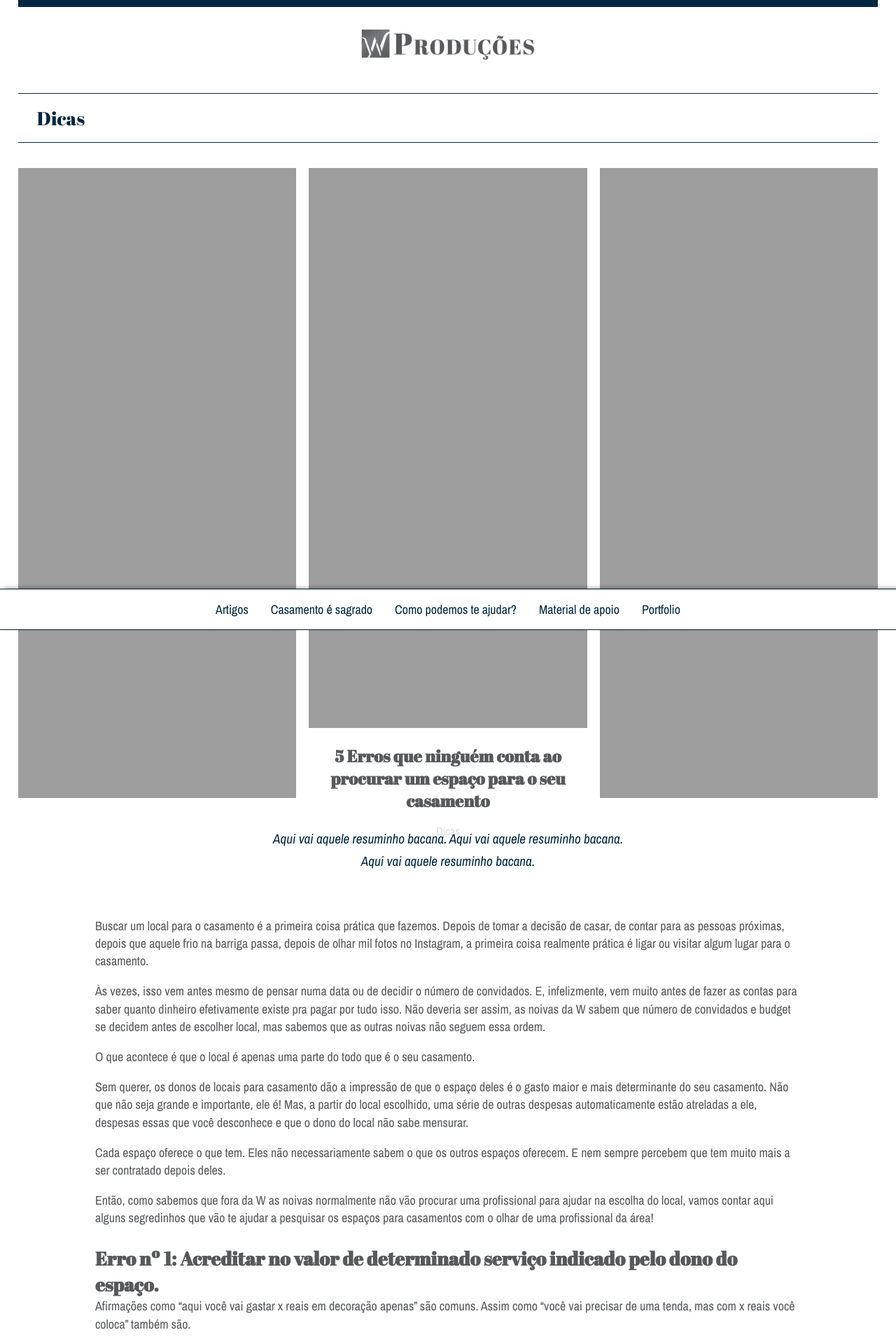
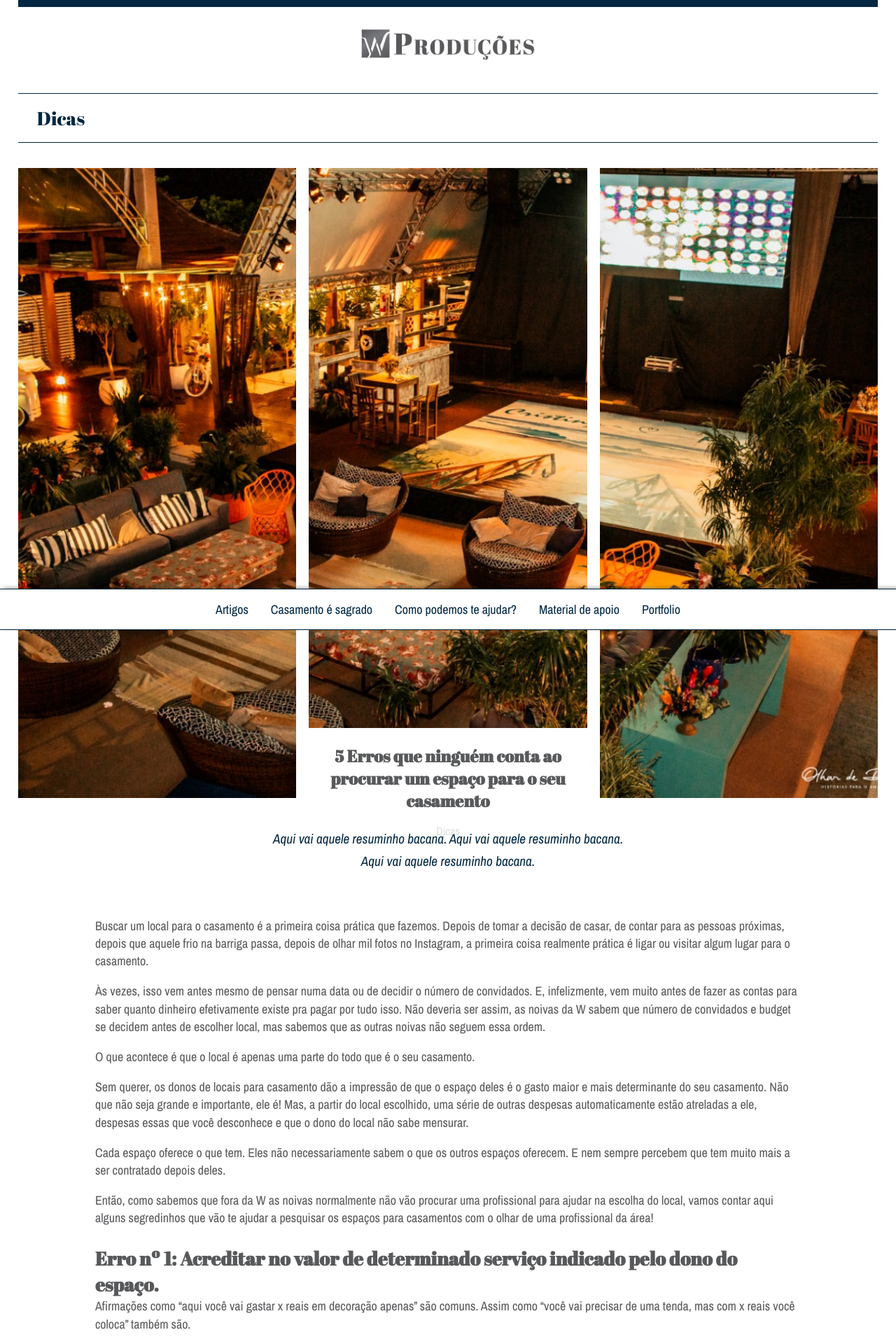
Before and after one commit to w-produtora/w-produtora.github.io, a Jekyll site: the page built from _posts/2019-05-02-5-erros.md, in a window 1280 px wide. Shown: the top 1920 px of the page at 70% size. Built offline with Jekyll 4.4.1, drawn with Linux system fonts in a browser that asks for light colours; nearby versions of some CDN libraries; comment, search, counter and statistics services are not loaded.

Commit message:
Update Artigos “2019-05-02-5-erros”

```diff
--- a/_posts/2019-05-02-5-erros.md
+++ b/_posts/2019-05-02-5-erros.md
@@ -1,7 +1,7 @@
 ---
 layout: posts
 title: 5 Erros que ninguém conta ao procurar um espaço para o seu casamento
-img: /img/5-erros.jpg
+img: /img/uploads/whatsapp-image-2020-06-21-at-16.22.52.jpeg
 tipo: false
 tag: Dicas
 linkcta: "#search"
```
Also changed, not shown: img/uploads/whatsapp-image-2020-06-21-at-16.22.37.jpeg (added), img/uploads/whatsapp-image-2020-06-21-at-16.22.52.jpeg (added).
